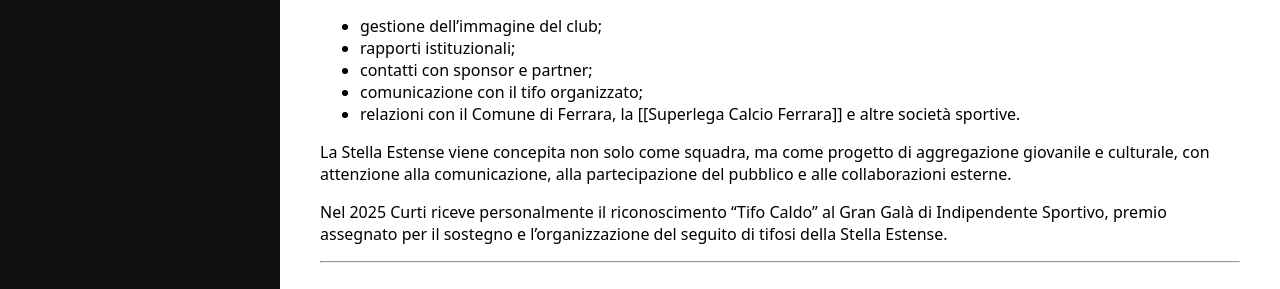
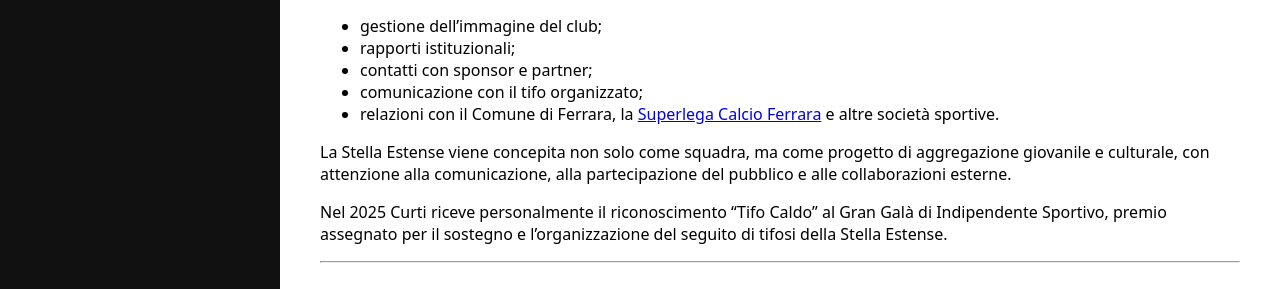
Before and after one commit to tommy-unife/Stella-Estense-Wiki, a Jekyll site: the page built from Tommaso-Curti.md, in a window 1280 px wide. Shown: the part 1076-1365 px from the top of the page. Built offline with Jekyll 4.4.1, drawn with Linux system fonts in a browser that asks for light colours; our own code applies the rules of GitHub Pages for plain Markdown files; part of the change alters nothing that is shown.

```diff
--- a/Tommaso-Curti.md
+++ b/Tommaso-Curti.md
@@ -37,7 +37,7 @@ All’interno della società Curti ricopre il ruolo di Vicepresidente e responsa
 - rapporti istituzionali;
 - contatti con sponsor e partner;
 - comunicazione con il tifo organizzato;
-- relazioni con il Comune di Ferrara, la [[Superlega Calcio Ferrara]] e altre società sportive.
+- relazioni con il Comune di Ferrara, la [Superlega Calcio Ferrara](Superlega-Calcio-Ferrara.md) e altre società sportive.
 
 La Stella Estense viene concepita non solo come squadra, ma come progetto di aggregazione giovanile e culturale, con attenzione alla comunicazione, alla partecipazione del pubblico e alle collaborazioni esterne.
 
```
